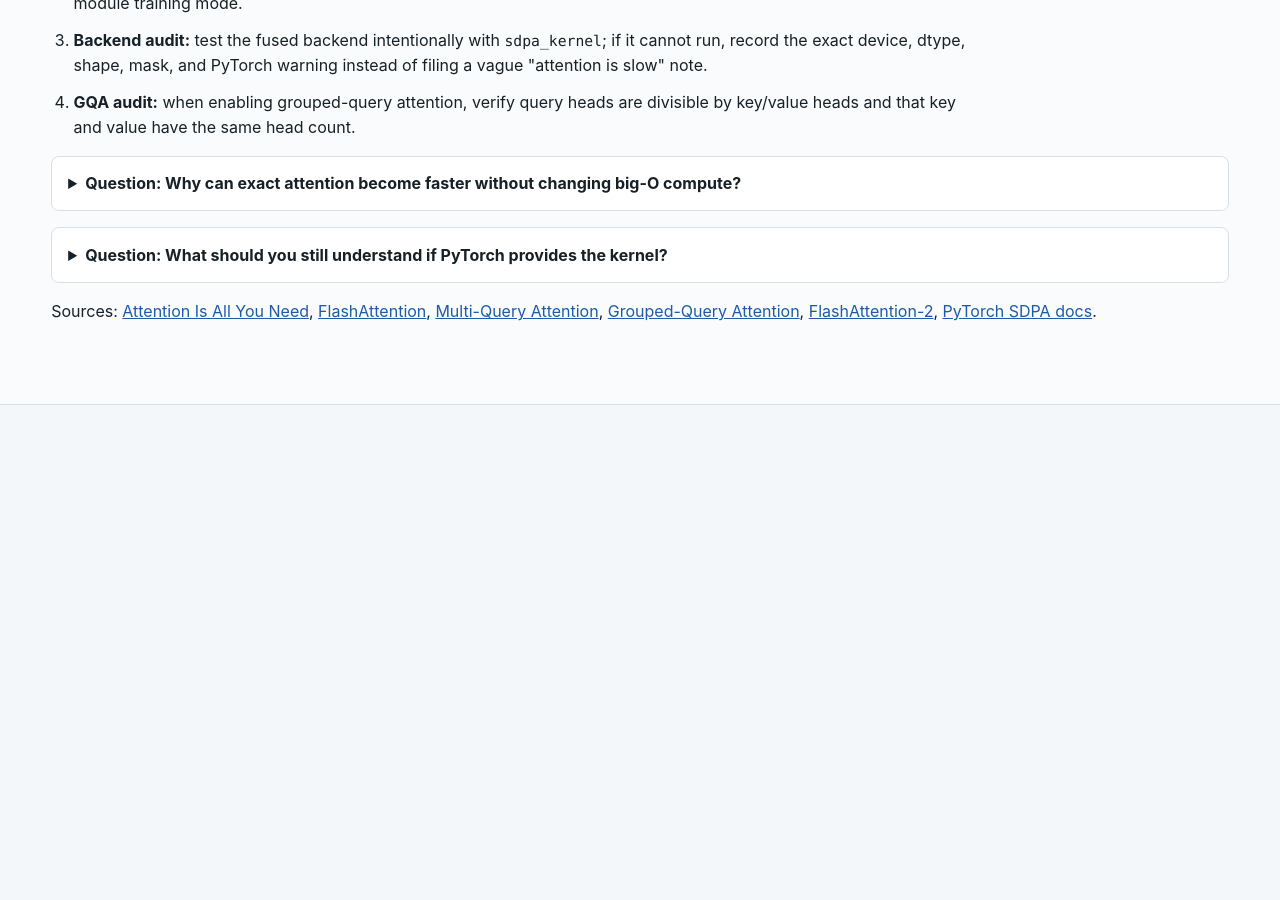
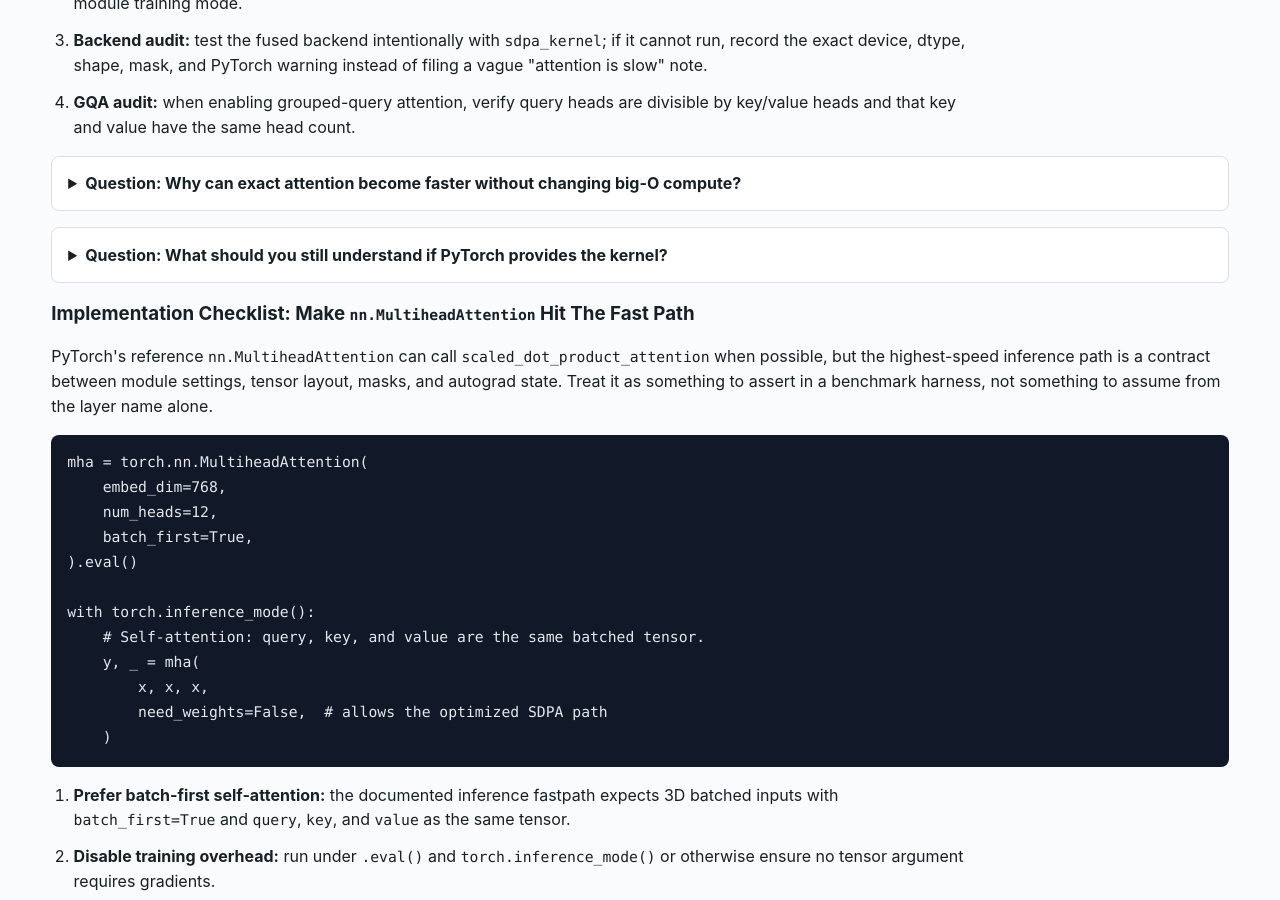
Before and after one commit to kennethli319/kennethli319.github.io, a Jekyll site: the page llm-ml-course/lessons/transformer-internals.html, which Jekyll copies as it is, in a window 1280 px wide and 900 px high, scrolled down 6767 px. Built offline with Jekyll 4.4.1, drawn with Linux system fonts in a browser that asks for light colours; before the commit the page ends 7172 px from its top, so only the background shows below that; some of the changed text lies outside the part shown.

Commit message:
Sync LLM course MHA fastpath checklist

```diff
--- a/llm-ml-course/lessons/transformer-internals.html
+++ b/llm-ml-course/lessons/transformer-internals.html
@@ -286,13 +286,46 @@ except RuntimeError as exc:
         <summary>Question: What should you still understand if PyTorch provides the kernel?</summary>
         <p>You still need to reason about tensor layout, causal and padding masks, dropout behavior, dtype, sequence length, memory use, and whether your input shape can use the optimized backend.</p>
       </details>
+      <h3>Implementation Checklist: Make <code>nn.MultiheadAttention</code> Hit The Fast Path</h3>
+      <p>
+        PyTorch's reference <code>nn.MultiheadAttention</code> can call
+        <code>scaled_dot_product_attention</code> when possible, but the
+        highest-speed inference path is a contract between module settings,
+        tensor layout, masks, and autograd state. Treat it as something to
+        assert in a benchmark harness, not something to assume from the layer
+        name alone.
+      </p>
+      <pre><code class="language-python">mha = torch.nn.MultiheadAttention(
+    embed_dim=768,
+    num_heads=12,
+    batch_first=True,
+).eval()
+
+with torch.inference_mode():
+    # Self-attention: query, key, and value are the same batched tensor.
+    y, _ = mha(
+        x, x, x,
+        need_weights=False,  # allows the optimized SDPA path
+    )</code></pre>
+      <ol class="steps">
+        <li><strong>Prefer batch-first self-attention:</strong> the documented inference fastpath expects 3D batched inputs with <code>batch_first=True</code> and <code>query</code>, <code>key</code>, and <code>value</code> as the same tensor.</li>
+        <li><strong>Disable training overhead:</strong> run under <code>.eval()</code> and <code>torch.inference_mode()</code> or otherwise ensure no tensor argument requires gradients.</li>
+        <li><strong>Request no weights:</strong> pass <code>need_weights=False</code> when attention maps are not part of the product requirement, because returning weights can block the optimized SDPA route.</li>
+        <li><strong>Keep projection shapes simple:</strong> leave <code>add_bias_kv</code> and <code>add_zero_attn</code> off, and keep <code>kdim</code> and <code>vdim</code> equal to <code>embed_dim</code> for the fast inference conditions.</li>
+        <li><strong>Benchmark mask choices:</strong> padding and attention masks change eligibility and backend behavior; measure the exact shape, dtype, mask, and autocast setting used in serving.</li>
+      </ol>
+      <details class="qa">
+        <summary>Question: Why can a correct MHA layer still miss the fastest inference path?</summary>
+        <p>Correctness and dispatch eligibility are different contracts. A layer can compute the right attention while still returning weights, tracking gradients, using unsupported masks, or using projection settings that make PyTorch choose a slower path.</p>
+      </details>
       <p>
         Sources: <a href="https://arxiv.org/abs/1706.03762">Attention Is All You Need</a>,
         <a href="https://arxiv.org/abs/2205.14135">FlashAttention</a>,
         <a href="https://arxiv.org/abs/1911.02150">Multi-Query Attention</a>,
         <a href="https://arxiv.org/abs/2305.13245">Grouped-Query Attention</a>,
         <a href="https://arxiv.org/abs/2307.08691">FlashAttention-2</a>,
-        <a href="https://docs.pytorch.org/docs/stable/generated/torch.nn.functional.scaled_dot_product_attention.html">PyTorch SDPA docs</a>.
+        <a href="https://docs.pytorch.org/docs/stable/generated/torch.nn.functional.scaled_dot_product_attention.html">PyTorch SDPA docs</a>,
+        <a href="https://docs.pytorch.org/docs/stable/generated/torch.nn.MultiheadAttention.html">PyTorch MultiheadAttention docs</a>.
       </p>
     </section>
   </main>
```
